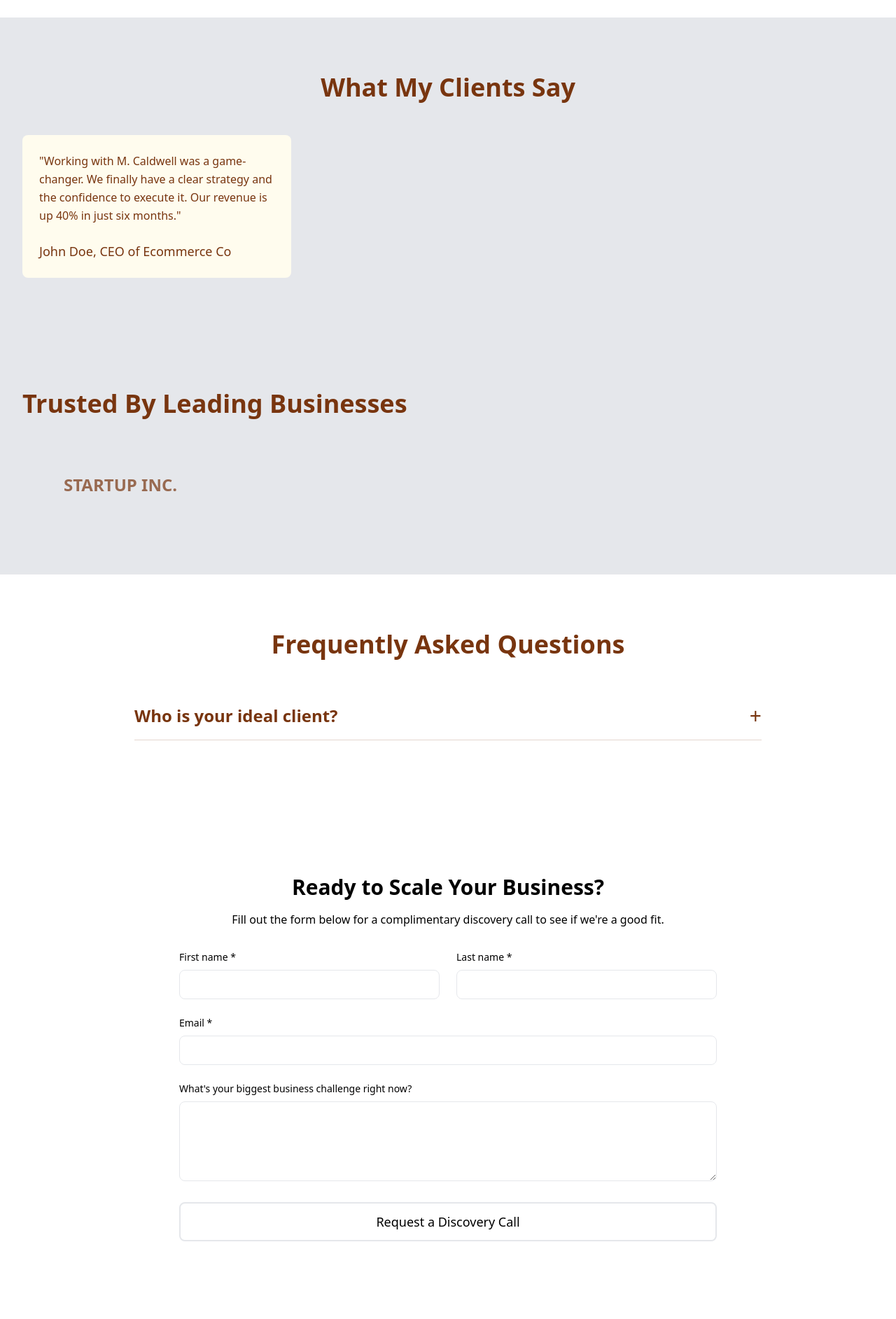
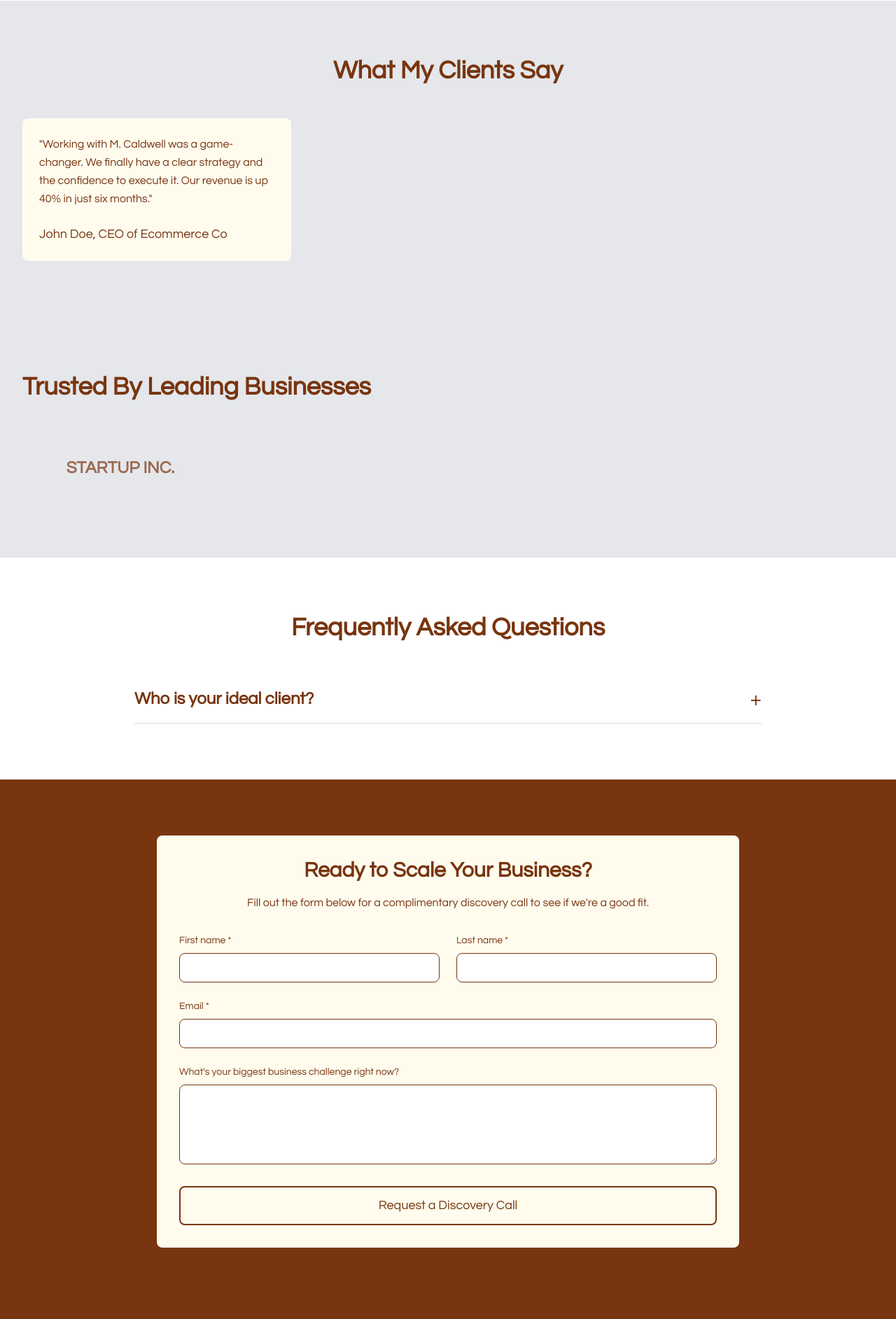
Before and after one commit to ummarfs/hbs-template, a Node server app: page /3 in a window 1280 px wide. Shown: the part 2891-4776 px from the top of the page at 70% size. Run offline with Node 20, Linux system fonts and the light colour scheme; some libraries are stand-ins or nearby versions.

Commit message:
fix: correct HTML syntax and enhance color palette for improved styling

```diff
--- a/data.json
+++ b/data.json
@@ -398,7 +398,8 @@
         "quaternary": "#ffffff",
         "tertiary-bright": "#e5e7eb",
         "primary-dim": "rgba(120, 53, 15, 0.7)",
-        "border-primary-dim":"rgba(120, 53, 15, 0.2)"
+        "border-primary-dim":"rgba(120, 53, 15, 0.2)",
+        "border-quatenary-dim":"rgba(255, 255, 255, 0.2)"
       }
     }
   }
--- a/views/3.hbs
+++ b/views/3.hbs
@@ -22,7 +22,7 @@
     <link href="https://unpkg.com/aos@2.3.1/dist/aos.css" rel="stylesheet">
   </head>
   <body>
-    < class="font-questrial"
+    <div class="font-questrial"
       style="background-color: {{color_palette.value.colorPalette.tertiary}};">
       <header class="sticky top-0 z-50 shadow-sm py-2"
         style="background-color: {{color_palette.value.colorPalette.tertiary-bright}};">
@@ -306,21 +306,27 @@
                 class="w-full h-80 object-cover rounded-lg shadow-lg">
             </div>
           </div>
-          </div>
+        </div>
       </section>
 
-      <section class="py-12 lg:py-20" data-aos="fade-up"  style="background-color: {{color_palette.value.colorPalette.tertiary-bright}};">
+      <section class="py-12 lg:py-20" data-aos="fade-up"
+        style="background-color: {{color_palette.value.colorPalette.tertiary-bright}};">
         <div class="max-w-7xl mx-auto px-4 sm:px-6 lg:px-8">
           <h2
-            class="text-3xl lg:text-4xl font-bold text-center mb-12" style="color: {{color_palette.value.colorPalette.primary}};">
+            class="text-3xl lg:text-4xl font-bold text-center mb-12"
+            style="color: {{color_palette.value.colorPalette.primary}};">
             What My Clients Say
           </h2>
           <div class="grid grid-cols-1 md:grid-cols-2 lg:grid-cols-3 gap-8">
-            <div class="rounded-lg p-6" style="background-color: {{color_palette.value.colorPalette.secondary}};">
-              <p class="text-base leading-relaxed mb-6" style="color: {{color_palette.value.colorPalette.primary}};">
+            <div class="rounded-lg p-6"
+              style="background-color: {{color_palette.value.colorPalette.secondary}};">
+              <p class="text-base leading-relaxed mb-6"
+                style="color: {{color_palette.value.colorPalette.primary}};">
                 "Working with M. Caldwell was a game-changer. We finally have a clear strategy and the confidence to execute it. Our revenue is up 40% in just six months."
               </p>
-              <p class="text-lg font-medium" style="color: {{color_palette.value.colorPalette.primary}};">John Doe, CEO of
+              <p class="text-lg font-medium"
+                style="color: {{color_palette.value.colorPalette.primary}};">John
+                Doe, CEO of
                 Ecommerce Co</p>
             </div>
           </div>
@@ -328,39 +334,49 @@
       </section>
 
       <section id="trustedby" class="py-12 lg:py-20"
-        data-aos="fade-up" style="background-color: {{color_palette.value.colorPalette.tertiary-bright}};">
+        data-aos="fade-up"
+        style="background-color: {{color_palette.value.colorPalette.tertiary-bright}};">
         <div class="max-w-7xl mx-auto px-4 sm:px-6 lg:px-8">
           <h2
-            class="text-3xl lg:text-4xl font-bold text-primary mb-12" style="color: {{color_palette.value.colorPalette.primary}};">
+            class="text-3xl lg:text-4xl font-bold text-primary mb-12"
+            style="color: {{color_palette.value.colorPalette.primary}};">
             Trusted By Leading Businesses
           </h2>
           <div class="grid grid-cols-2 md:grid-cols-4 gap-8">
             <div class="p-6 flex items-center justify-center h-24"><span
-                class="text-2xl font-bold" style="color: {{color_palette.value.colorPalette.primary-dim}};">STARTUP
+                class="text-2xl font-bold"
+                style="color: {{color_palette.value.colorPalette.primary-dim}};">STARTUP
                 INC.</span></div>
           </div>
         </div>
       </section>
 
-      <section id="faq" class="py-12 lg:py-20" data-aos="fade-up"  style="background-color: {{color_palette.value.colorPalette.quaternary}};">
+      <section id="faq" class="py-12 lg:py-20" data-aos="fade-up"
+        style="background-color: {{color_palette.value.colorPalette.quaternary}};">
         <div class="max-w-7xl mx-auto px-4 sm:px-6 lg:px-8">
           <h2
-            class="text-3xl lg:text-4xl font-bold text-center mb-12" style="color: {{color_palette.value.colorPalette.primary}};">
+            class="text-3xl lg:text-4xl font-bold text-center mb-12"
+            style="color: {{color_palette.value.colorPalette.primary}};">
             Frequently Asked Questions
           </h2>
           <div class="max-w-4xl mx-auto">
-            <div class="faq-item border-b py-4" style="border-color: {{color_palette.value.colorPalette.border-primary-dim}};">
+            <div class="faq-item border-b py-4"
+              style="border-color: {{color_palette.value.colorPalette.border-primary-dim}};">
               <button
                 class="faq-question w-full flex justify-between items-center text-left focus:outline-none">
-                <h3 class="text-xl lg:text-2xl font-bold" style="color: {{color_palette.value.colorPalette.primary}};">Who is
+                <h3 class="text-xl lg:text-2xl font-bold"
+                  style="color: {{color_palette.value.colorPalette.primary}};">Who
+                  is
                   your
                   ideal client?</h3>
                 <span
-                  class="faq-icon text-3xl font-light transform transition-transform duration-300" style="color: {{color_palette.value.colorPalette.primary}};">&plus;</span>
+                  class="faq-icon text-3xl font-light transform transition-transform duration-300"
+                  style="color: {{color_palette.value.colorPalette.primary}};">&plus;</span>
               </button>
               <div
                 class="faq-answer max-h-0 overflow-hidden transition-all duration-500 ease-in-out">
-                <p class="text-base leading-relaxed pt-4" style="color: {{color_palette.value.colorPalette.primary}};">
+                <p class="text-base leading-relaxed pt-4"
+                  style="color: {{color_palette.value.colorPalette.primary}};">
                   I primarily work with established small to medium-sized
                   businesses (typically $1M - $10M in annual revenue) that are
                   poised for growth but lack the internal strategic clarity to
@@ -375,53 +391,67 @@
         </div>
       </section>
 
-      <section id="contact" class="py-12 lg:py-20 bg-primary"
-        data-aos="fade-up">
+      <section id="contact" class="py-12 lg:py-20"
+        data-aos="fade-up"
+        style="background-color: {{color_palette.value.colorPalette.primary}};">
         <div class="max-w-4xl mx-auto px-4 sm:px-6 lg:px-8">
-          <div class="bg-secondary rounded-lg p-6 lg:p-8">
+          <div class="rounded-lg p-6 lg:p-8"
+            style="background-color: {{color_palette.value.colorPalette.secondary}};">
             <h2
-              class="text-2xl lg:text-3xl font-bold text-primary mb-4 text-center">
+              class="text-2xl lg:text-3xl font-bold mb-4 text-center"
+              style="color: {{color_palette.value.colorPalette.primary}};">
               Ready to Scale Your Business?
             </h2>
-            <p class="text-center text-primary mb-8">Fill out the form below for
+            <p class="text-center mb-8"
+              style="color: {{color_palette.value.colorPalette.primary}};">Fill
+              out the form below for
               a
               complimentary discovery call to see if we're a good fit.</p>
             <form class="space-y-6">
               <div class="grid grid-cols-1 md:grid-cols-2 gap-6">
                 <div>
                   <label for="firstName"
-                    class="block text-sm font-medium text-primary mb-2">First
+                    class="block text-sm font-medium mb-2"
+                    style="color: {{color_palette.value.colorPalette.primary}};">First
                     name
                     *</label>
                   <input type="text" id="firstName" name="firstName" required
-                    class="w-full px-3 py-2 border border-primary rounded-lg focus:outline-none focus:ring-2 focus:ring-primary/50">
+                    class="w-full px-3 py-2 border rounded-lg focus:outline-none focus:ring-2 focus:ring-[{{color_palette.value.colorPalette.border-primary-dim}}]"
+                    style="border-color: {{color_palette.value.colorPalette.primary}};">
                 </div>
                 <div>
                   <label for="lastName"
-                    class="block text-sm font-medium text-primary mb-2">Last
+                    class="block text-sm font-medium mb-2"
+                    style="color: {{color_palette.value.colorPalette.primary}};">Last
                     name
                     *</label>
                   <input type="text" id="lastName" name="lastName" required
-                    class="w-full px-3 py-2 border border-primary rounded-lg focus:outline-none focus:ring-2 focus:ring-primary/50">
+                    class="w-full px-3 py-2 border rounded-lg focus:outline-none focus:ring-2 focus:ring-[{{color_palette.value.colorPalette.border-primary-dim}}]"
+                    style="border-color: {{color_palette.value.colorPalette.primary}};">
                 </div>
               </div>
               <div>
                 <label for="email"
-                  class="block text-sm font-medium text-primary mb-2">Email
+                  class="block text-sm font-medium mb-2"
+                  style="color: {{color_palette.value.colorPalette.primary}};">Email
                   *</label>
                 <input type="email" id="email" name="email" required
-                  class="w-full px-3 py-2 border border-primary rounded-lg focus:outline-none focus:ring-2 focus:ring-primary/50">
+                  class="w-full px-3 py-2 border rounded-lg focus:outline-none focus:ring-2 focus:ring-[{{color_palette.value.colorPalette.border-primary-dim}}]"
+                  style="border-color: {{color_palette.value.colorPalette.primary}};">
               </div>
               <div>
                 <label for="message"
-                  class="block text-sm font-medium text-primary mb-2">What's
+                  class="block text-sm font-medium mb-2"
+                  style="color: {{color_palette.value.colorPalette.primary}};">What's
                   your
                   biggest business challenge right now?</label>
                 <textarea id="message" name="message" rows="4"
-                  class="w-full px-3 py-2 border border-primary rounded-lg focus:outline-none focus:ring-2 focus:ring-primary/50"></textarea>
+                  class="w-full px-3 py-2 border rounded-lg focus:outline-none focus:ring-2 focus:ring-[{{color_palette.value.colorPalette.border-primary-dim}}]"
+                  style="border-color: {{color_palette.value.colorPalette.primary}};"></textarea>
               </div>
               <button type="submit"
-                class="w-full bg-transparent border-2 border-primary text-primary px-6 py-3 rounded-lg text-lg font-medium hover:bg-primary hover:text-white transition-colors">
+                class="w-full bg-transparent border-2 px-6 py-3 rounded-lg text-lg font-medium hover:bg-primary hover:text-white transition-colors"
+                style="border-color: {{color_palette.value.colorPalette.primary}};color: {{color_palette.value.colorPalette.primary}};">
                 Request a Discovery Call
               </button>
             </form>
@@ -429,21 +459,21 @@
         </div>
       </section>
 
-      <footer class="bg-primary py-12">
+      <footer class="py-12"  style="background-color: {{color_palette.value.colorPalette.primary}};">
         <div class="max-w-7xl mx-auto px-4 sm:px-6 lg:px-8">
           <div
             class="flex flex-col md:flex-row justify-between items-center space-y-8 md:space-y-0">
             <div class="flex items-center space-x-3">
               <div
-                class="w-12 h-12 bg-white rounded-full flex items-center justify-center">
-                <span class="text-primary font-bold text-lg">M</span>
+                class="w-12 h-12 rounded-full flex items-center justify-center"  style="background-color: {{color_palette.value.colorPalette.quaternary}};">
+                <span class="font-bold text-lg" style="color: {{color_palette.value.colorPalette.primary}};">M</span>
               </div>
-              <h3 class="text-2xl font-bold text-white">M. Caldwell | Growth
+              <h3 class="text-2xl font-bold" style="color: {{color_palette.value.colorPalette.quaternary}};">M. Caldwell | Growth
                 Consultant</h3>
             </div>
             <div class="flex space-x-6">
               <a href="#"
-                class="text-white hover:text-accent transition-colors">
+                class="hover:text-accent transition-colors" style="color: {{color_palette.value.colorPalette.quaternary}};">
                 <svg class="w-8 h-8" fill="currentColor" viewBox="0 0 24 24"
                   aria-hidden="true">
                   <path fill-rule="evenodd"
@@ -454,8 +484,8 @@
               </a>
             </div>
           </div>
-          <div class="mt-8 pt-8 border-t border-white/20 text-center">
-            <p class="text-sm text-gray-300">
+          <div class="mt-8 pt-8 border-t text-center" style="border-color: {{color_palette.value.colorPalette.border-quatenary-dim}};">
+            <p class="text-sm" style="color: {{color_palette.value.colorPalette.tertiary-bright}};">
               © 2025 M. Caldwell Consulting. All Rights Reserved.
             </p>
           </div>
```
